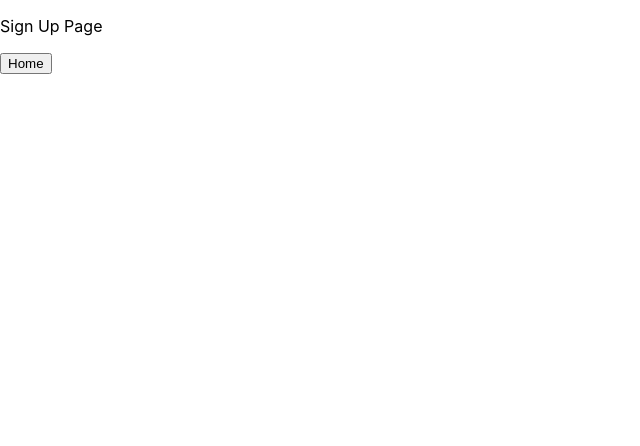
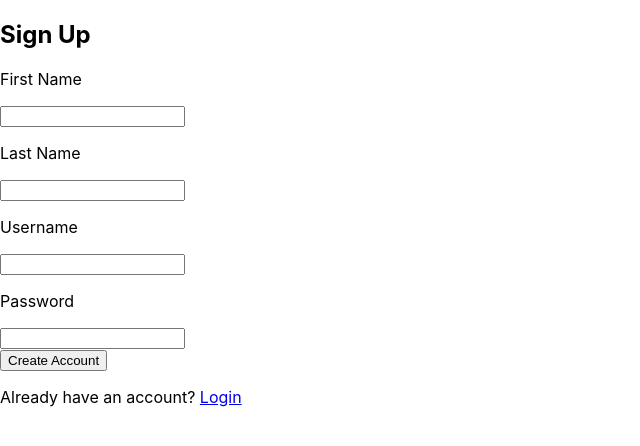
Before and after one commit to chrxtopher/fakestore-frontend, a React (Create React App) app: page /signup in a window 1280 px wide. Shown: the top 446 px of the page, without its empty margins (0-640 px from the left). Built offline with nearby package versions, Linux system fonts and the light colour scheme.

Commit message:
Created sign up form

```diff
--- /dev/null
+++ b/src/components/SignUpForm.jsx
@@ -0,0 +1,81 @@
+import React, { useState } from "react";
+import NavButton from "./NavButton";
+import SubmitButton from "./SubmitButton";
+import ErrorCard from "./ErrorCard";
+
+const SignUpForm = () => {
+  const [username, setUsername] = useState("");
+  const [password, setPassword] = useState("");
+  const [firstName, setFirstName] = useState("");
+  const [lastName, setLastName] = useState("");
+  const [error, setError] = useState("");
+
+  const handleFirstNameChange = (e) => {
+    setFirstName(e.target.value);
+  };
+
+  const handleLastNameChange = (e) => {
+    setLastName(e.target.value);
+  };
+
+  const handleUsernameChange = (e) => {
+    setUsername(e.target.value);
+  };
+
+  const handlePasswordChange = (e) => {
+    setPassword(e.target.value);
+  };
+
+  return (
+    <form className="sign-up-form">
+      <div className="name-inputs">
+        <label htmlFor="firstName">
+          <p>First Name</p>
+          <input
+            type="text"
+            id="fakeStoreFirstName"
+            value={firstName}
+            onChange={handleFirstNameChange}
+          />
+        </label>
+        <label htmlFor="lastName">
+          <p>Last Name</p>
+          <input
+            type="text"
+            id="fakeStoreLastName"
+            value={lastName}
+            onChange={handleLastNameChange}
+          />
+        </label>
+      </div>
+      <div className="credential-inputs">
+        <label htmlFor="username">
+          <p>Username</p>
+          <input
+            type="text"
+            id="fakeStoreUsername"
+            value={username}
+            onChange={handleUsernameChange}
+          />
+        </label>
+        <label htmlFor="password">
+          <p>Password</p>
+          <input type="text" value={password} onChange={handlePasswordChange} />
+        </label>
+      </div>
+      <div className="signup-buttons">
+        <SubmitButton title="Create Account" />
+        <p>
+          Already have an account? <a href="/">Login</a>
+        </p>
+      </div>
+      {error.length > 0 && (
+        <div className="error-message">
+          <ErrorCard message={error} />
+        </div>
+      )}
+    </form>
+  );
+};
+
+export default SignUpForm;
--- a/src/pages/SignUp.jsx
+++ b/src/pages/SignUp.jsx
@@ -1,11 +1,14 @@
 import React from "react";
 import NavButton from "../components/NavButton";
+import SignUpForm from "../components/SignUpForm";
 
 const SignUp = () => {
   return (
     <div className="sign-up-page">
-      <p>Sign Up Page</p>
-      <NavButton url="/" title="Home" />
+      <div className="signup">
+        <h2>Sign Up</h2>
+        <SignUpForm />
+      </div>
     </div>
   );
 };
```
